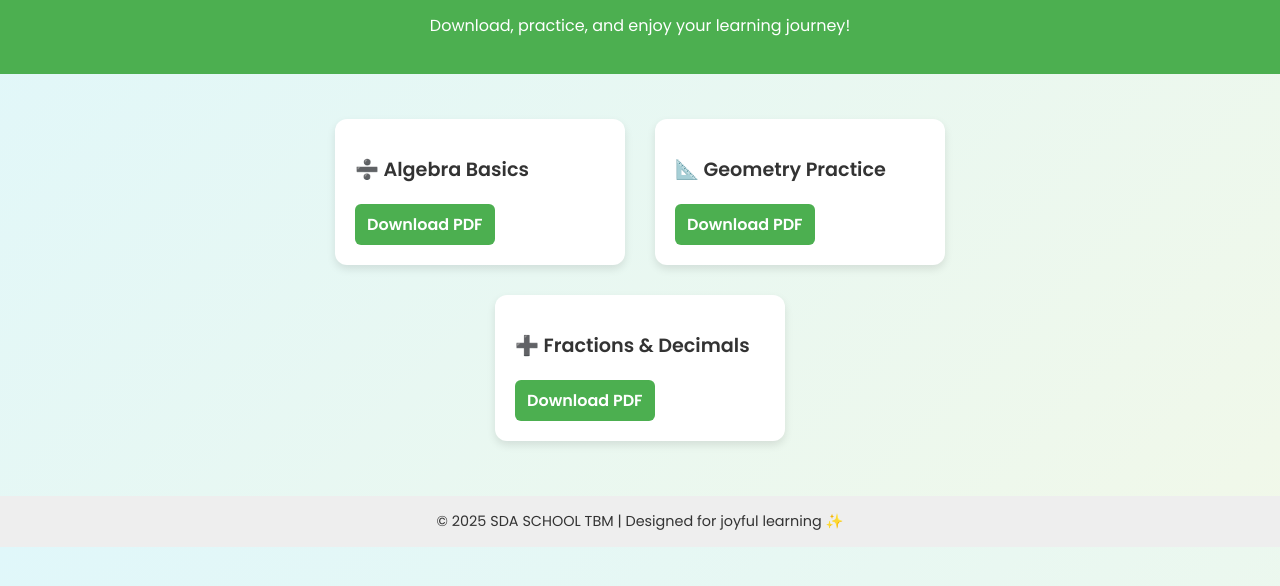
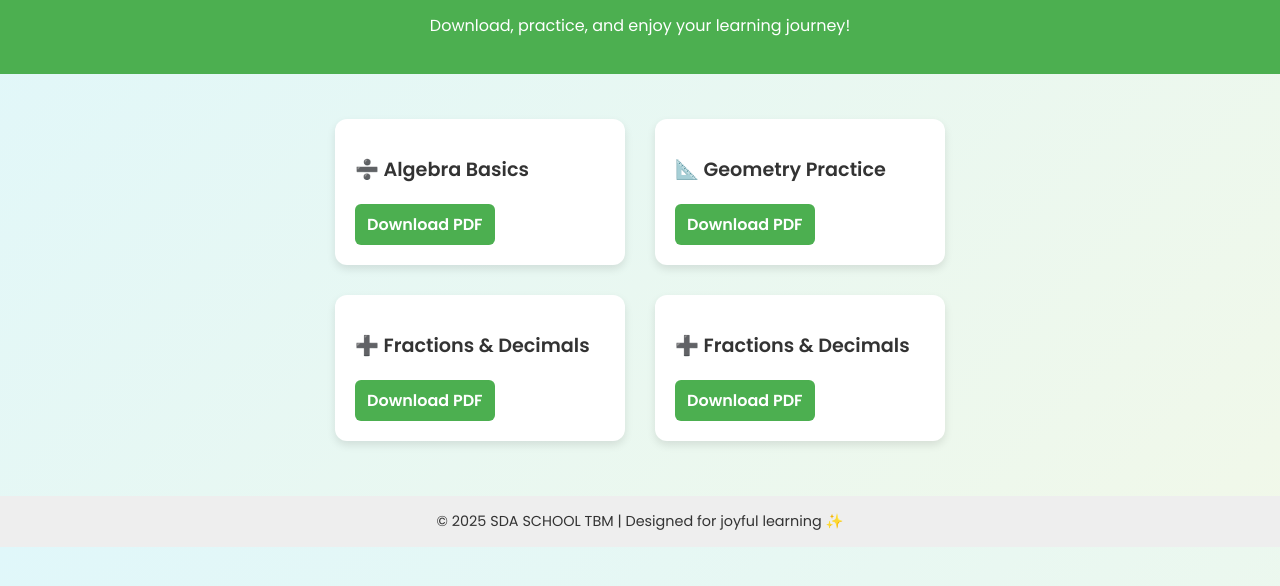
Before and after one commit to jebasingh9094/Worksheets, a plain HTML site: page index.html in a window 1280 px wide. Shown: the part 96-682 px from the top of the page. Drawn offline with Linux system fonts and the light colour scheme.

Commit message:
Update index.html

```diff
--- a/index.html
+++ b/index.html
@@ -100,6 +100,10 @@
       <h2>➕ Fractions & Decimals</h2>
       <a href="https://drive.google.com/uc?export=download&id=YOUR_FILE_ID">Download PDF</a>
     </div>
+    <div class="worksheet">
+      <h2>➕ Fractions & Decimals</h2>
+      <a href="https://drive.google.com/uc?export=download&id=YOUR_FILE_ID">Download PDF</a>
+    </div>
   </div>
 
   <footer>
```
